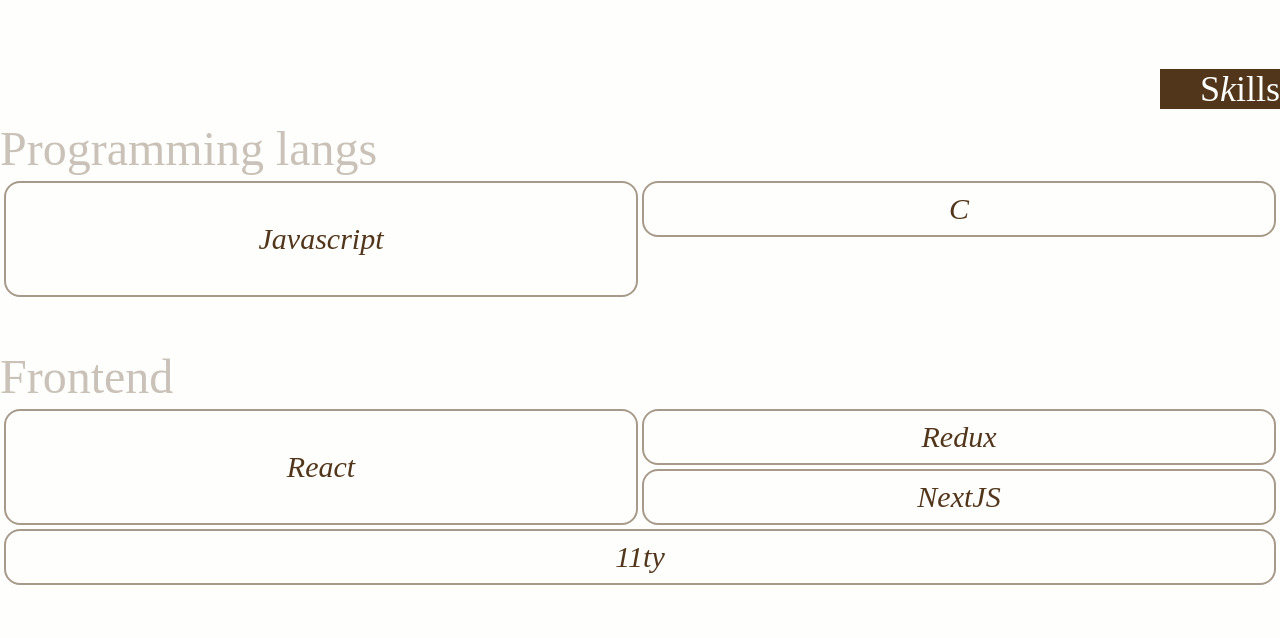
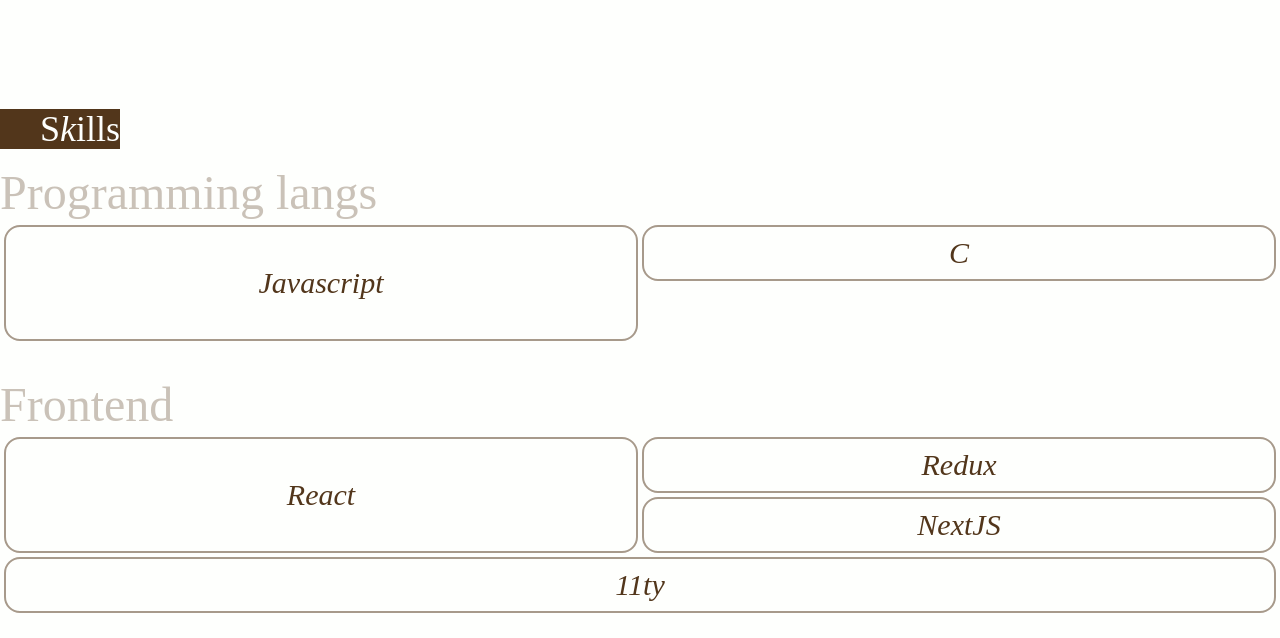
Before and after one commit to NightWanderer2004/Eduard-Povierin, an Eleventy site: page src/pages/index.njk in a window 1280 px wide. Shown: the part 1031-1669 px from the top of the page. Built offline with nearby package versions, Linux system fonts and the light colour scheme; Eleventy itself is replaced by a stand-in of ours; files that its build step writes are made by us from their sources; a web font is replaced by a local one.

Commit message:
some fixes

```diff
--- a/src/scripts/animations.js
+++ b/src/scripts/animations.js
@@ -19,7 +19,8 @@
 const animation = () => {
    elemTitles.forEach(el => {
       if (elemInView(el)) el.style.transform = `translateX(0%)`
-      else if (elemOutOfView(el)) el.style.transform = el.closest('.skills') ? `translateX(100%)` : `translateX(-100%)`
+      else if (elemOutOfView(el)) el.style.transform = `translateX(-100%)`
+      // else if (elemOutOfView(el)) el.style.transform = el.closest('.skills') ? `translateX(100%)` : `translateX(-100%)`
    })
 }
 
--- a/src/styles/skills.css
+++ b/src/styles/skills.css
@@ -1,17 +1,12 @@
-.skills {
-   @apply overflow-hidden;
-}
-.skills .titleWrapper {
+/* .skills .titleWrapper {
    @apply absolute right-0;
-}
+} */
 .skills .title {
-   @apply pl-10 relative bottom-10 transition-transform;
+   @apply pl-10 transition-transform;
+   /* @apply pl-10 relative bottom-14 transition-transform; */
 }
 .skills .title span {
    @apply text-4xl;
-}
-.mainList {
-   @apply grid;
 }
 .mainList li h3 {
    @apply text-brown/30 text-5xl mb-2 font-glashick;
```
